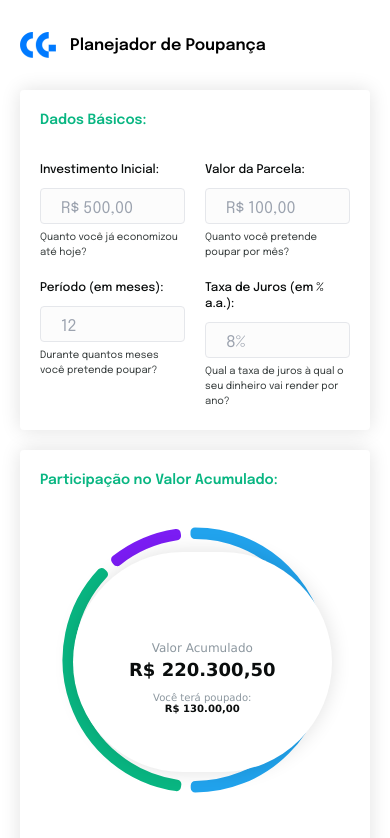
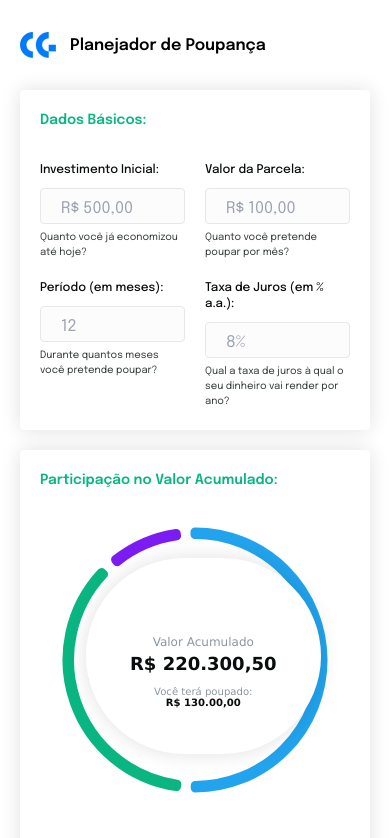
Before and after one commit to IgorSouzza/carteiraglobal, a Next.js app: page / in a window 390 px wide. Shown: the top 838 px of the page. Built offline with nearby package versions, Linux system fonts and the light colour scheme.

Commit message:
chore: improve AccumulatedValue responsivity

```diff
--- a/src/presentation/components/Card/styles.js
+++ b/src/presentation/components/Card/styles.js
@@ -5,7 +5,7 @@ export const wrapper = ({ circleVariant }) => tc(`
   bg-white
   shadow-carteira-card
 
-  ${circleVariant ? 'rounded-full p-14 lg:p-11' : 'rounded p-5'}
+  ${circleVariant ? 'rounded-full p-11 lg:p-11' : 'rounded p-5'}
 `)
 
 export const title = tc(`
--- a/src/presentation/components/Charts/AccumulatedValue/styles.js
+++ b/src/presentation/components/Charts/AccumulatedValue/styles.js
@@ -2,8 +2,8 @@ import { tc } from '../../../utils'
 
 export const chartPortal = tc(`
   absolute
-  top-[23px]
-  left-[-122px]
+  top-[29px]
+  left-[-109px]
 
   lg:top-[28px]
   lg:left-[-109px]
```
